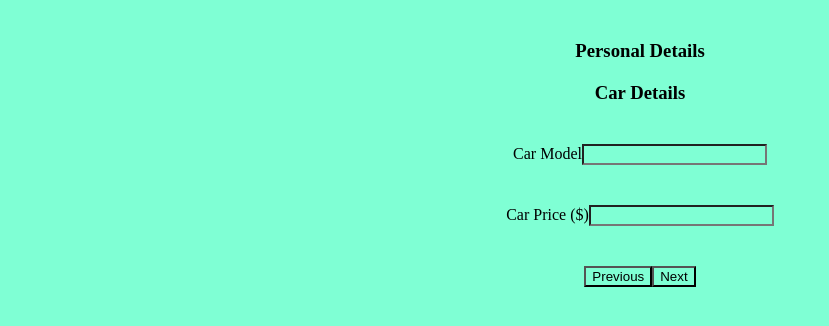
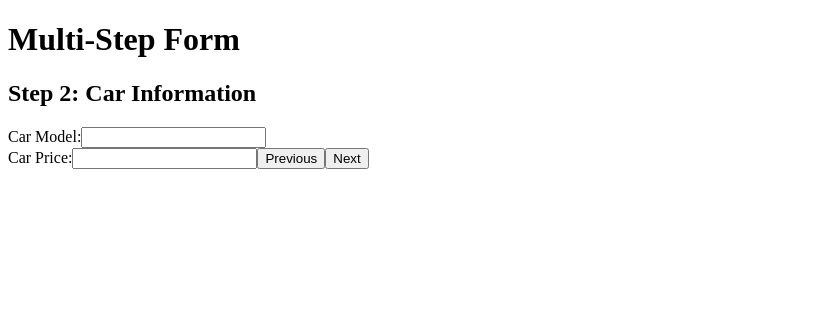
Before and after one commit to acciojob/multi-step-form-ManimehalaiAnandaraj, a React app: page / in a window 1280 px wide. Both pictures are taken after a click on the button "Next". Shown: the top 326 px of the page, without its empty margins (0-829 px from the left). Built offline with nearby package versions, Linux system fonts and the light colour scheme.

Commit message:
Completed assignment

```diff
--- a/src/components/App.js
+++ b/src/components/App.js
@@ -1,9 +1,7 @@
-
 import React, { useState } from 'react';
 import Step from './Step';
-import './../styles/App.css'
 
-const App = () => {
+function App() {
   const [currentStep, setCurrentStep] = useState(1);
   const [formData, setFormData] = useState({
     first_name: '',
@@ -14,30 +12,41 @@ const App = () => {
     expiry_date: ''
   });
 
-  const nextStep = () => setCurrentStep(prev => Math.min(prev + 1, 3));
-  const prevStep = () => setCurrentStep(prev => Math.max(prev - 1, 1));
-
-  const handleChange = (e) => {
-    const { id, value } = e.target;
-    setFormData(prev => ({ ...prev, [id]: value }));
+  const handleChange = (event) => {
+    const { id, value } = event.target;
+    setFormData({ ...formData, [id]: value });
   };
 
-  const handleSubmit = (e) => {
-    e.preventDefault();
-    console.log('Form Submitted:', formData); // Replace with API call
+  const handleNext = () => {
+    if (currentStep < 3) {
+      setCurrentStep(prevStep => prevStep + 1);
+    }
+  };
+
+  const handlePrevious = () => {
+    if (currentStep > 1) {
+      setCurrentStep(prevStep => prevStep - 1);
+    }
+  };
+
+  const handleSubmit = () => {
+    alert('Form submitted!');
+    console.log(formData);
   };
 
   return (
-    <form onSubmit={handleSubmit}>
+    <div>
+      <h1>Multi-Step Form</h1>
       <Step
-        currentStep={currentStep}
+        step={currentStep}
         formData={formData}
-        handleChange={handleChange}
-        nextStep={nextStep}
-        prevStep={prevStep}
+        onChange={handleChange}
+        onNext={handleNext}
+        onPrevious={handlePrevious}
+        onSubmit={handleSubmit}
       />
-    </form>
+    </div>
   );
-};
+}
 
-export default App;
+export default App;
--- a/src/components/Step.js
+++ b/src/components/Step.js
@@ -1,109 +1,85 @@
-import React from 'react';
+import React from "react";
 
-const Step = ({ currentStep, formData, handleChange, nextStep, prevStep }) => {
-  return (
-    <div>
-      <h3>Personal Details</h3>
-      {/* Step 1: Personal Info */}
-
-      {currentStep === 1 && (
-        <div>
-          <div>
-            <label htmlFor="first_name">First Name</label>
+function Step({ step, formData, onChange, onNext, onPrevious, onSubmit }) {
+    return (
+      <div>
+        <div id="step1" style={{ display: step === 1 ? 'block' : 'none' }}>
+          <h2>Step 1: Personal Information</h2>
+          <label>
+            First Name:
             <input
               type="text"
               id="first_name"
               value={formData.first_name}
-              onChange={handleChange}
-              required
+              onChange={onChange}
             />
-          </div>
-          <div>
-            <label htmlFor="last_name">Last Name</label>
+          </label>
+          <br />
+          <label>
+            Last Name:
             <input
               type="text"
               id="last_name"
               value={formData.last_name}
-              onChange={handleChange}
-              required
+              onChange={onChange}
             />
-          </div>
+          </label>
+          {/* Add Next button for Step 1 */}
+          <button type="button" onClick={onNext}>Next</button>
         </div>
-      )}
 
-      {/* Step 2: Car Details */}
-      {currentStep === 2 && (
-        <div>
-          <h3>Car Details</h3>
-          <div>
-            <label htmlFor="model">Car Model</label>
+        <div id="step2" style={{ display: step === 2 ? 'block' : 'none' }}>
+          <h2>Step 2: Car Information</h2>
+  <label>
+            Car Model:
             <input
               type="text"
               id="model"
               value={formData.model}
-              onChange={handleChange}
-              required
+              onChange={onChange}
             />
-          </div>
-          <div>
-            <label htmlFor="car_price">Car Price ($)</label>
+          </label>
+          <br />
+          <label>
+            Car Price:
             <input
-              type="number"
+              type="text"
               id="car_price"
               value={formData.car_price}
-              onChange={handleChange}
-              required
+              onChange={onChange}
             />
-          </div>
+          </label>
+          {/* Add Previous and Next buttons for Step 2 */}
+          <button type="button" onClick={onPrevious}>Previous</button>
+          <button type="button" onClick={onNext}>Next</button>
         </div>
-      )}
 
-      {/* Step 3: Payment Info */}
-      {currentStep === 3 && (
-        <div>
-          <h3>Payment Details</h3>
-          <div>
-            <label htmlFor="card_info">Card Number</label>
+        <div id="step3" style={{ display: step === 3 ? 'block' : 'none' }}>
+          <h2>Step 3: Payment Information</h2>
+          <label>
+            Card Information:
             <input
               type="text"
               id="card_info"
-              pattern='[0-9]{12}'
               value={formData.card_info}
-              onChange={handleChange}
-              required
+              onChange={onChange}
             />
-          </div>
-          <div>
-            <label htmlFor="expiry_date">Expiry Date (MM/YY)</label>
+ </label>
+          <br />
+          <label>
+            Expiry Date:
             <input
-              type="date"
+              type="text"
               id="expiry_date"
               value={formData.expiry_date}
-              onChange={handleChange}
-              placeholder="MM/YY"
-              required
+              onChange={onChange}
             />
-          </div>
+          </label>
+          {/* Add Previous and Submit buttons for Step 3 */}
+          <button type="button" onClick={onPrevious}>Previous</button>
+          <button type="button" onClick={onSubmit}>Submit</button>
         </div>
-      )}
-
-      {/* Navigation Controls */}
-      <div style={{ marginTop: '20px' }}>
-        {currentStep > 1 && (
-          <button type="button" onClick={prevStep}>
-            Previous
-          </button>
-        )}
-        {currentStep < 3 ? (
-          <button type="button" onClick={nextStep}>
-            Next
-          </button>
-        ) : (
-          <button type="submit">Submit</button>
-        )}
       </div>
-    </div>
-  );
-};
-
-export default Step;
+    );
+  }
+  export default Step;
```
